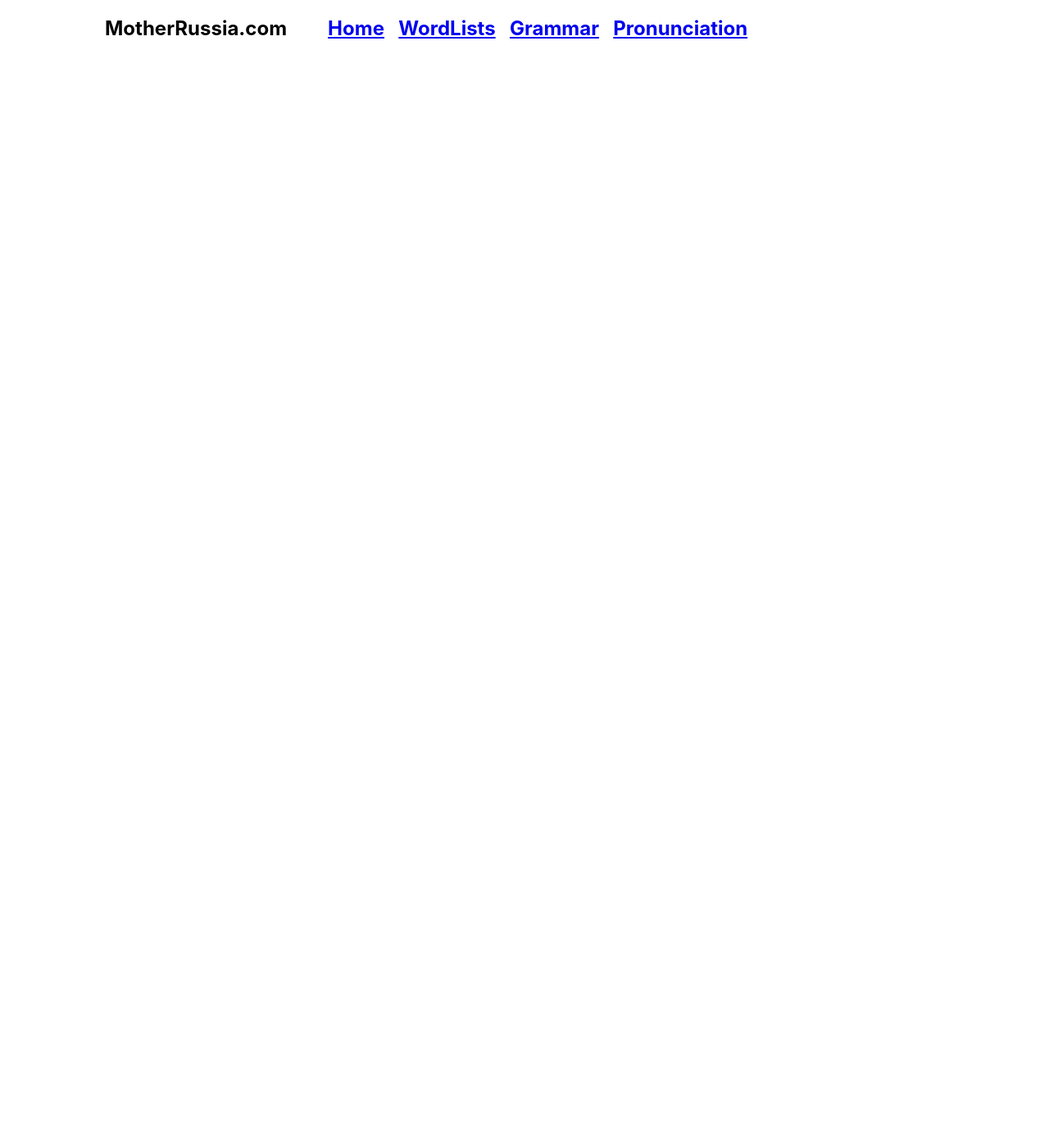
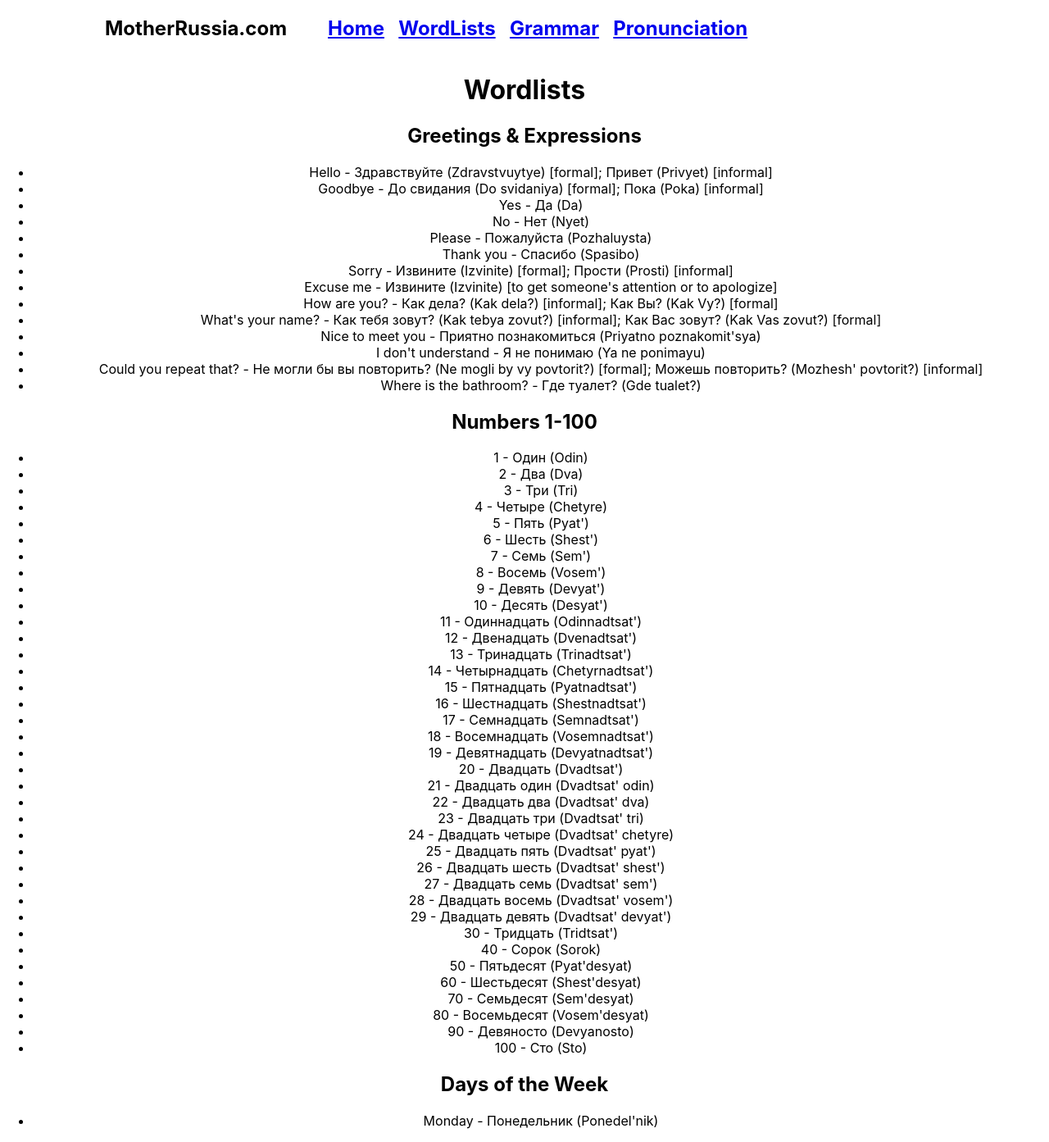
Before and after one commit to Mudpadans/MotherRussia, a React (Create React App) app in the folder mother-russia/: page /Wordlists in a window 1280 px wide. Shown: the whole page at 82% size. Before the commit the page ends 800 px from the top, so only its background shows below. Built offline with nearby package versions, Linux system fonts and the light colour scheme.

Commit message:
new words

```diff
--- a/mother-russia/src/App.js
+++ b/mother-russia/src/App.js
@@ -2,6 +2,7 @@
 import React from 'react'
 import './App.css';
 import Translator from './Components/Translator';
+import WordLists from './Components/WordLists';
 // import { Provider } from 'react-redux';
 import { BrowserRouter as Router, Route, Routes, Link } from 'react-router-dom'
 
@@ -16,13 +17,14 @@ function App() {
           <h2>MotherRussia.com</h2>
           <nav>
             <Link to="/"><h2>Home</h2></Link>
-            <Link><h2>WordLists</h2></Link>
+            <Link to="/Wordlists"><h2>WordLists</h2></Link>
             <Link><h2>Grammar</h2></Link>
             <Link><h2>Pronunciation</h2></Link>
           </nav>
         </header>
         <Routes>
           <Route path="/" element={<Translator />}/>
+          <Route path="/Wordlists" element={<WordLists />}/>
         </Routes>
 
       </div>
--- a/mother-russia/src/Components/WordLists.js
+++ b/mother-russia/src/Components/WordLists.js
@@ -0,0 +1,75 @@
+import React from 'react';
+import axios from 'axios';
+import './WordLists.css'
+
+function WordLists() {
+
+    return (
+        <div>
+            <h1>Wordlists</h1>
+                <h2>Greetings & Expressions</h2>
+                    <ul>
+                        <li>Hello - Здравствуйте (Zdravstvuytye) [formal]; Привет (Privyet) [informal]</li>
+                        <li>Goodbye - До свидания (Do svidaniya) [formal]; Пока (Poka) [informal]</li>
+                        <li>Yes - Да (Da)</li>
+                        <li>No - Нет (Nyet)</li>
+                        <li>Please - Пожалуйста (Pozhaluysta)</li>
+                        <li>Thank you - Спасибо (Spasibo)</li>
+                        <li>Sorry - Извините (Izvinite) [formal]; Прости (Prosti) [informal]</li>
+                        <li>Excuse me - Извините (Izvinite) [to get someone's attention or to apologize]</li>
+                        <li>How are you? - Как дела? (Kak dela?) [informal]; Как Вы? (Kak Vy?) [formal]</li>
+                        <li>What's your name? - Как тебя зовут? (Kak tebya zovut?) [informal]; Как Вас зовут? (Kak Vas zovut?) [formal]</li>
+                        <li>Nice to meet you - Приятно познакомиться (Priyatno poznakomit'sya)</li>
+                        <li>I don't understand - Я не понимаю (Ya ne ponimayu)</li>
+                        <li>Could you repeat that? - Не могли бы вы повторить? (Ne mogli by vy povtorit?) [formal]; Можешь повторить? (Mozhesh' povtorit?) [informal]</li>
+                        <li>Where is the bathroom? - Где туалет? (Gde tualet?)</li>
+                    </ul>
+                <h2>Numbers 1-100</h2>
+                    <ul>
+                        <li>1 - Один (Odin)</li>
+                        <li>2 - Два (Dva)</li>
+                        <li>3 - Три (Tri)</li>
+                        <li>4 - Четыре (Chetyre)</li>
+                        <li>5 - Пять (Pyat')</li>
+                        <li>6 - Шесть (Shest')</li>
+                        <li>7 - Семь (Sem')</li>
+                        <li>8 - Восемь (Vosem')</li>
+                        <li>9 - Девять (Devyat')</li>
+                        <li>10 - Десять (Desyat')</li>
+                        <li>11 - Одиннадцать (Odinnadtsat')</li>
+                        <li>12 - Двенадцать (Dvenadtsat')</li>
+                        <li>13 - Тринадцать (Trinadtsat')</li>
+                        <li>14 - Четырнадцать (Chetyrnadtsat')</li>
+                        <li>15 - Пятнадцать (Pyatnadtsat')</li>
+                        <li>16 - Шестнадцать (Shestnadtsat')</li>
+                        <li>17 - Семнадцать (Semnadtsat')</li>
+                        <li>18 - Восемнадцать (Vosemnadtsat')</li>
+                        <li>19 - Девятнадцать (Devyatnadtsat')</li>
+                        <li>20 - Двадцать (Dvadtsat')</li>
+                        <li>21 - Двадцать один (Dvadtsat' odin)</li>
+                        <li>22 - Двадцать два (Dvadtsat' dva)</li>
+                        <li>23 - Двадцать три (Dvadtsat' tri)</li>
+                        <li>24 - Двадцать четыре (Dvadtsat' chetyre)</li>
+                        <li>25 - Двадцать пять (Dvadtsat' pyat')</li>
+                        <li>26 - Двадцать шесть (Dvadtsat' shest')</li>
+                        <li>27 - Двадцать семь (Dvadtsat' sem')</li>
+                        <li>28 - Двадцать восемь (Dvadtsat' vosem')</li>
+                        <li>29 - Двадцать девять (Dvadtsat' devyat')</li>
+                        <li>30 - Тридцать (Tridtsat')</li>
+                        <li>40 - Сорок (Sorok)</li>
+                        <li>50 - Пятьдесят (Pyat'desyat)</li>
+                        <li>60 - Шестьдесят (Shest'desyat)</li>
+                        <li>70 - Семьдесят (Sem'desyat)</li>
+                        <li>80 - Восемьдесят (Vosem'desyat)</li>
+                        <li>90 - Девяносто (Devyanosto)</li>
+                        <li>100 - Сто (Sto)</li>
+                    </ul>
+                <h2>Days of the Week</h2>
+                    <ul>
+                        <li>Monday - Понедельник (Ponedel'nik)</li>
+                    </ul>
+        </div>
+    )
+}
+
+export default WordLists
```
